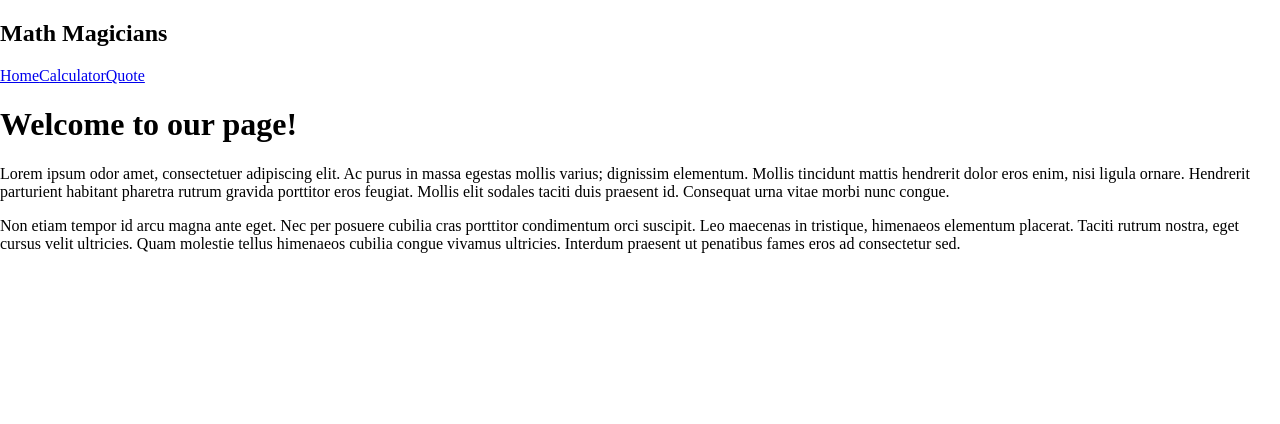
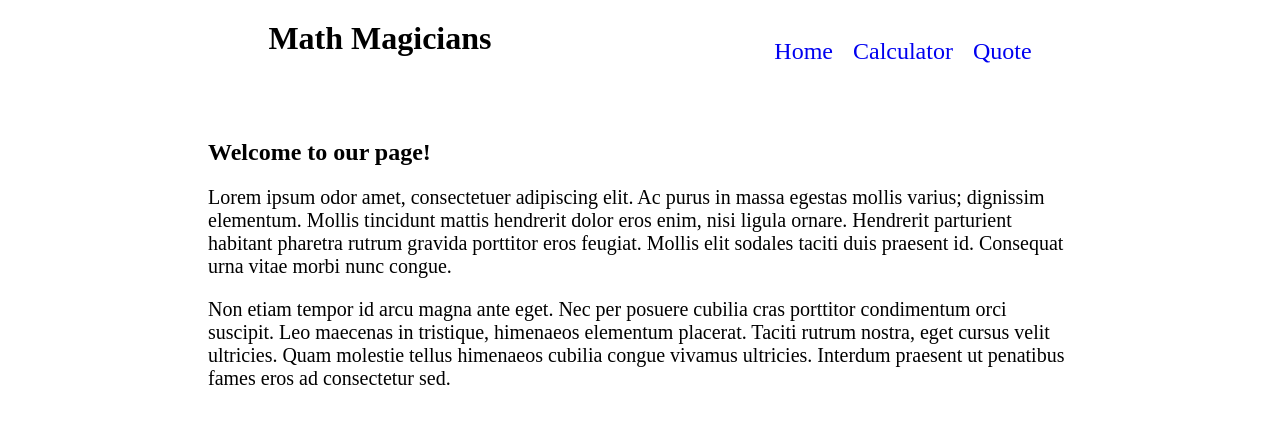
Before and after one commit to mandelatuks/Math-magicians, a React (Create React App) app: page / in a window 1280 px wide. Shown: the top 424 px of the page. Built offline with nearby package versions, Linux system fonts and the light colour scheme.

Commit message:
Add styles for the pages

```diff
--- a/src/App.css
+++ b/src/App.css
@@ -68,3 +68,53 @@ body {
   grid-template-columns: repeat(4, 6rem);
   grid-template-rows: minmax(7.3rem, auto) repeat(5, 6rem);
 }
+nav {
+   display: flex;
+  justify-content: space-between;
+  align-items: center;
+  width: 69%;
+  margin: 0 auto;
+  padding: 20px;
+  padding-left: 50px;
+  padding-right: 50px;
+}
+
+.logo {
+  margin-top: 0;
+  margin-left: 20px;
+  font-size: xx-large;
+}
+.links{
+  display: flex;
+  gap: 20px;
+  font-weight: 200;
+}
+a {
+  text-decoration: none;
+  color: #0000f0;
+  font-size: x-large;
+}
+.calculator-page {
+   width: 70%;
+  margin: 0 auto;
+  display: flex;
+  justify-content: space-between;
+  padding-bottom: 10rem;
+}
+
+.quotes{
+   width: 60%;
+  margin: 6rem auto;
+  padding: 1em;
+  border-radius: 1em;
+  font-size: 20px;
+}
+
+.home-content {
+   width: 70%;
+  margin: 0 auto;
+  padding: 1em;
+}
+p {
+  font-size: 20px;
+}
--- a/src/App.js
+++ b/src/App.js
@@ -16,10 +16,12 @@ export default class App extends React.Component {
       <div className="App">
 
         <nav>
-          <h1>Math Magicians</h1>
-          <Link to="/">Home</Link>
-          <Link to="/calculator">Calculator</Link>
-          <Link to="/quotes">Quote</Link>
+          <h1 className="logo">Math Magicians</h1>
+          <div className="links">
+            <Link to="/">Home</Link>
+            <Link to="/calculator">Calculator</Link>
+            <Link to="/quotes">Quote</Link>
+          </div>
         </nav>
         <Routes>
           <Route path="/" element={<Home />} />
--- a/src/pages/Calculators,.js
+++ b/src/pages/Calculators,.js
@@ -2,7 +2,7 @@ import React from 'react';
 import Calculator from '../components/Calculator';
 
 const Calculators = () => (
-  <div>
+  <div className="calculator-page">
     <h2> let&apos;s  do some Math!</h2>
     <Calculator />
 
--- a/src/pages/Home.js
+++ b/src/pages/Home.js
@@ -1,8 +1,8 @@
 import React from 'react';
 
 const Home = () => (
-  <div>
-    <h1>Welcome to our page!</h1>
+  <div className="home-content">
+    <h2>Welcome to our page!</h2>
     <section>
       <p>
         Lorem ipsum odor amet, consectetuer adipiscing elit. Ac purus in massa
--- a/src/pages/Quote.js
+++ b/src/pages/Quote.js
@@ -1,7 +1,7 @@
 import React from 'react';
 
 const Quote = () => (
-  <div>
+  <div className="quotes">
     <q>
       Mathematics is not about numbers, equations, computations, or algorithms
       : it is about understanding.
```
